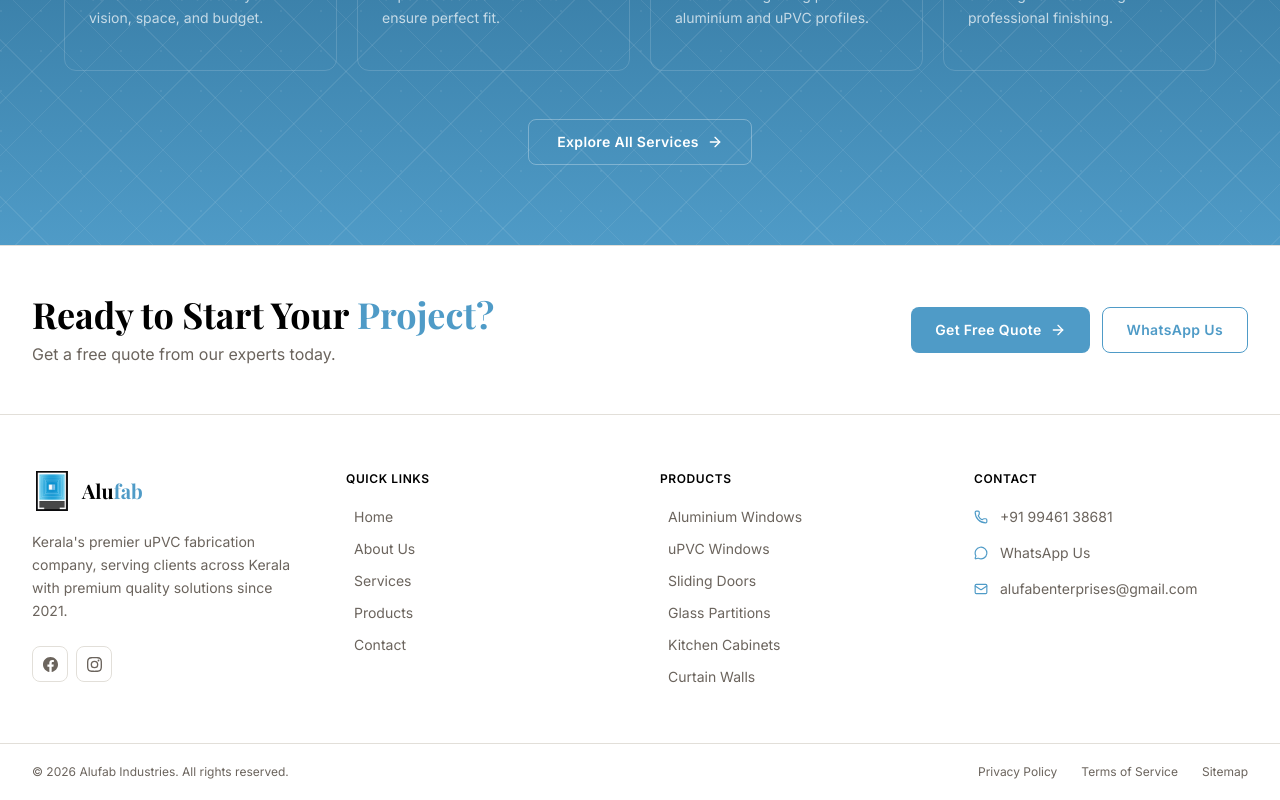
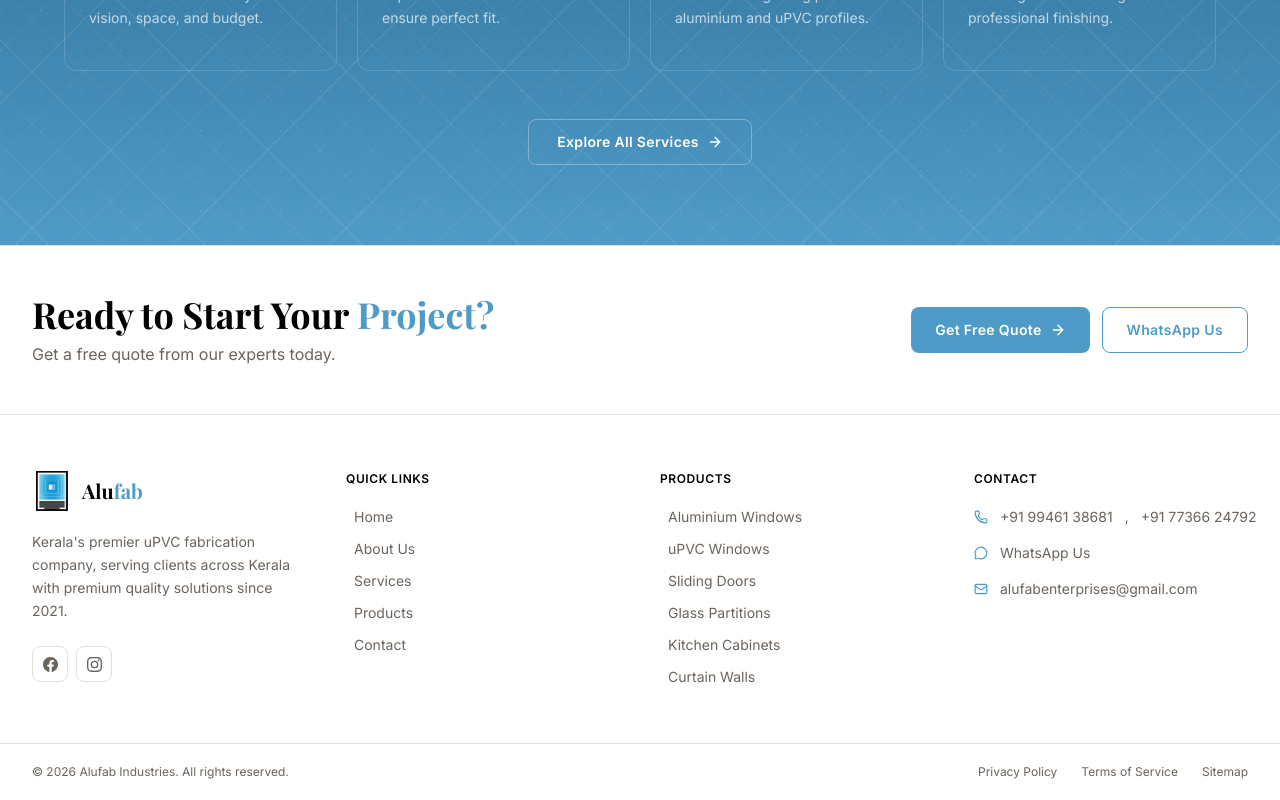
Before and after one commit to An4nd47/ALUFAB, a React (Vite) app: page / in a window 1280 px wide. Shown: the part 2072-2872 px from the top of the page. Built offline with nearby package versions, Linux system fonts and the light colour scheme; a web font is replaced by a local one.

Commit message:
add secondaryContact components to provide site navigation and contact details

```diff
--- a/src/components/Contact.jsx
+++ b/src/components/Contact.jsx
@@ -13,8 +13,8 @@ const contactInfo = [
   {
     icon: Phone,
     title: "Phone & WhatsApp",
-    lines: ["+91 99461 38681"],
-    href: "tel:+919946138681"
+    lines: ["+91 99461 38681", "+91 77366 24792"],
+    href: ["tel:+919946138681", "tel:+917736624792"]
   },
   {
     icon: Mail,
@@ -255,13 +255,14 @@ export default function Contact() {
                     <Icon size={18} className="text-primary" />
                   </div>
                   <h4 className="text-xs font-medium uppercase tracking-wider mb-2" style={{ color: "var(--muted)" }}>{title}</h4>
-                  {lines.map((l) => (
-                    href ? (
-                      <a key={l} href={href} target={href.startsWith('http') ? "_blank" : undefined} rel={href.startsWith('http') ? "noopener noreferrer" : undefined} className="text-sm block hover:text-primary transition-colors" style={{ color: "var(--text)" }}>{l}</a>
+                  {lines.map((l, i) => {
+                    const currentHref = Array.isArray(href) ? href[i] : href;
+                    return currentHref ? (
+                      <a key={l} href={currentHref} target={currentHref.startsWith('http') ? "_blank" : undefined} rel={currentHref.startsWith('http') ? "noopener noreferrer" : undefined} className="text-sm block hover:text-primary transition-colors" style={{ color: "var(--text)" }}>{l}</a>
                     ) : (
                       <p key={l} className="text-sm block" style={{ color: "var(--text)" }}>{l}</p>
                     )
-                  ))}
+                  })}
                 </div>
               ))}
             </div>
--- a/src/components/Footer.jsx
+++ b/src/components/Footer.jsx
@@ -172,10 +172,34 @@ export default function Footer() {
               Contact
             </h3>
             <ul className="space-y-4">
-              <li>
-                <a href="tel:+919946138681" target="_blank" rel="noopener noreferrer" className="flex items-center gap-3 text-sm transition-colors hover:text-primary group" style={{ color: 'var(--muted)' }}>
-                  <Phone size={14} className="text-primary flex-shrink-0" />
-                  <span className="group-hover:text-primary">+91 99461 38681</span>
+              <li
+                className="flex items-center gap-3 text-sm whitespace-nowrap"
+                style={{ color: "var(--muted)" }}
+              >
+                <Phone size={14} className="text-primary flex-shrink-0" />
+
+                <a
+                  href="tel:+919946138681"
+                  target="_blank"
+                  rel="noopener noreferrer"
+                  className="transition-colors hover:text-primary group whitespace-nowrap"
+                >
+                  <span className="group-hover:text-primary whitespace-nowrap">
+                    +91 99461 38681
+                  </span>
+                </a>
+
+                <span>,</span>
+
+                <a
+                  href="tel:+917736624792"
+                  target="_blank"
+                  rel="noopener noreferrer"
+                  className="transition-colors hover:text-primary group whitespace-nowrap"
+                >
+                  <span className="group-hover:text-primary whitespace-nowrap">
+                    +91 77366 24792
+                  </span>
                 </a>
               </li>
               <li>
```
